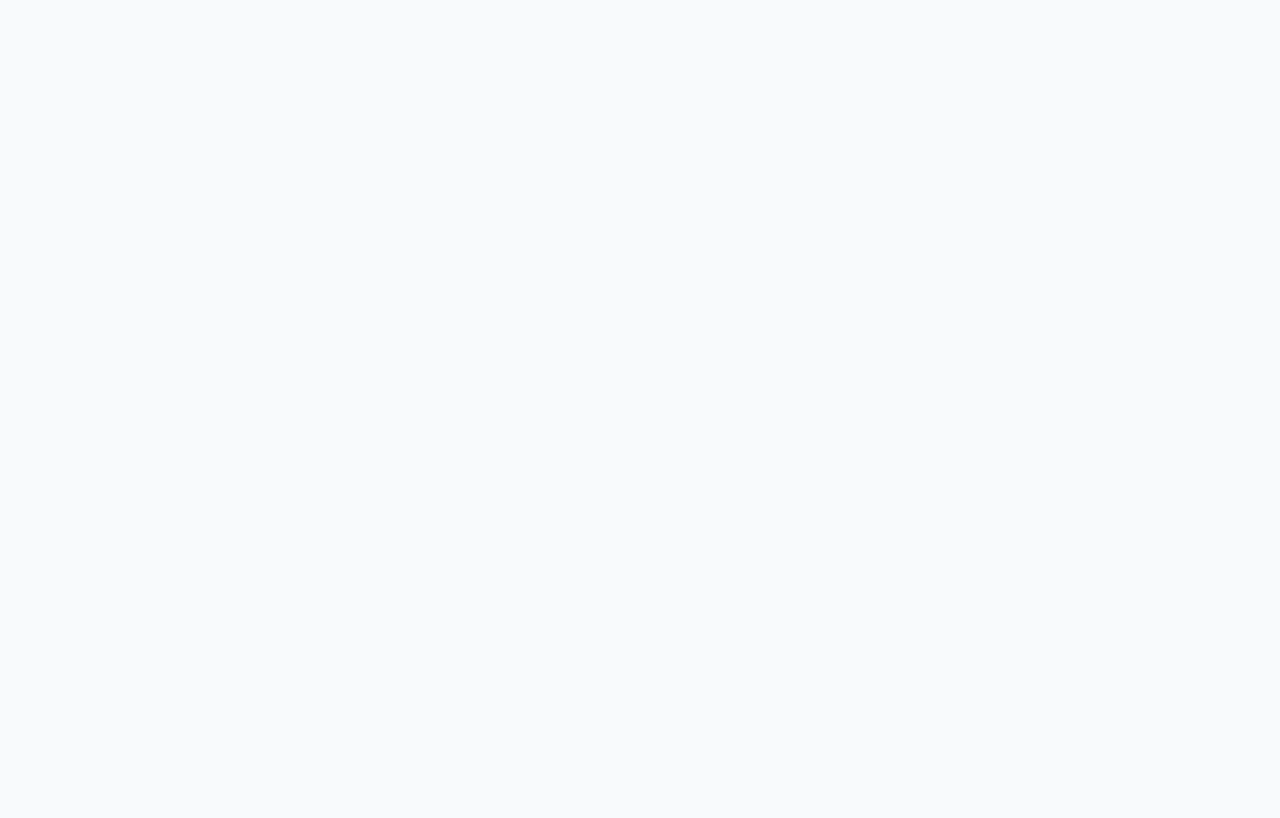
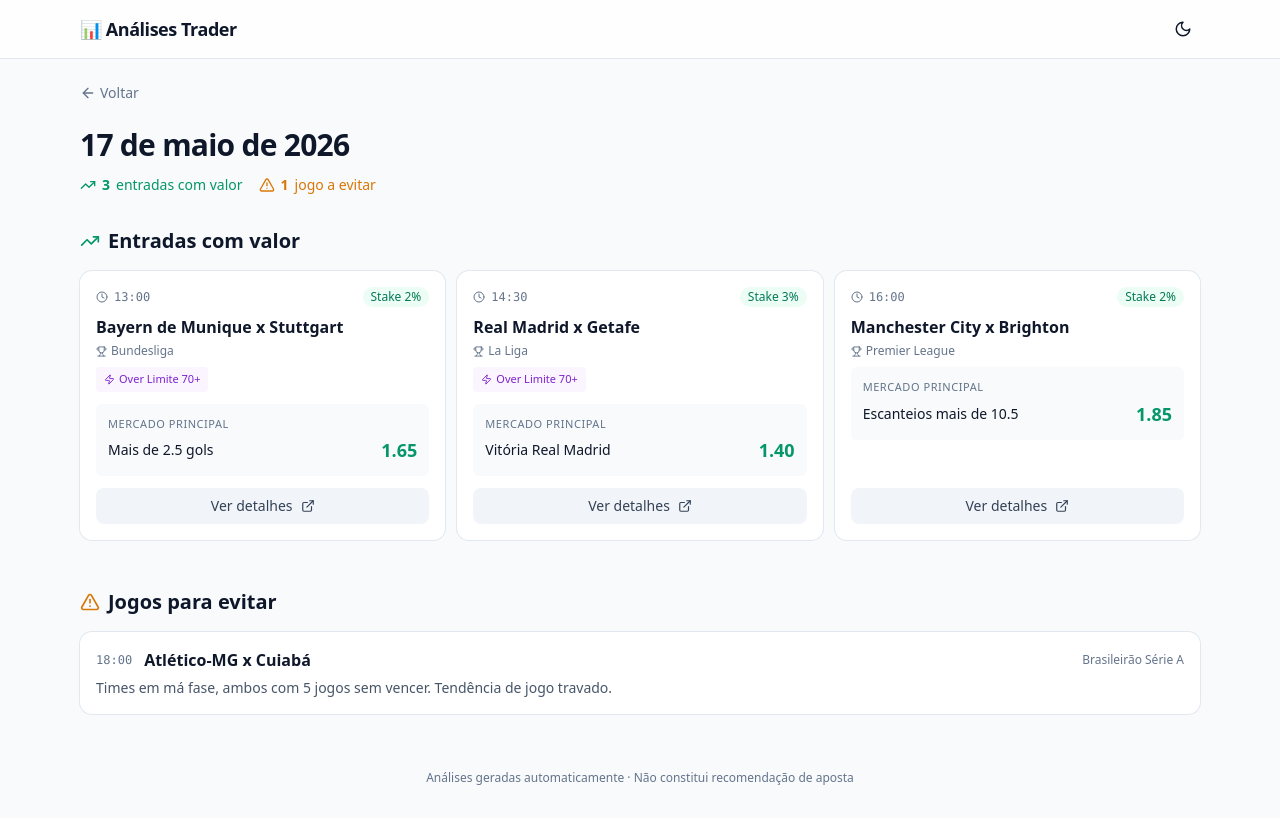
Before and after one commit to trader-viking/analisefb, a Next.js app: page /relatorio/2026-05-17/ in a window 1280 px wide. Before the commit this address had no page. Built offline with nearby package versions, Linux system fonts and the light colour scheme.

Commit message:
Adicionar método Over Limite 70+

```diff
--- a/app/relatorio/[slug]/[entrada]/page.tsx
+++ b/app/relatorio/[slug]/[entrada]/page.tsx
@@ -1,6 +1,6 @@
 import Link from 'next/link';
 import { notFound } from 'next/navigation';
-import { ArrowLeft, Clock, Trophy, TrendingUp } from 'lucide-react';
+import { ArrowLeft, Clock, Trophy, TrendingUp, Zap, AlertCircle } from 'lucide-react';
 import { getEntrada, listarRelatorios, entradaSlug } from '@/lib/relatorios';
 
 export function generateStaticParams() {
@@ -115,6 +115,94 @@
         )}
       </div>
 
+      {/* Método Over Limite 70+ — só aparece se elegível */}
+      {entrada.over_limite_70?.elegivel && (
+        <div className="card p-6 mb-6 ring-2 ring-purple-300 dark:ring-purple-800 bg-purple-50/40 dark:bg-purple-950/20">
+          <div className="flex items-center gap-2 mb-4">
+            <div className="w-8 h-8 rounded-lg bg-purple-600 dark:bg-purple-700 flex items-center justify-center">
+              <Zap size={18} className="text-white" />
+            </div>
+            <div>
+              <h2 className="font-bold text-lg leading-tight">Over Limite 70+</h2>
+              <div className="text-xs text-purple-700 dark:text-purple-300">Entrada ao vivo</div>
+            </div>
+          </div>
+
+          {entrada.over_limite_70.favorito && (
+            <div className="mb-3 text-sm">
+              <span className="text-ink-500">Favorito:</span>{' '}
+              <strong>{entrada.over_limite_70.favorito}</strong>
+            </div>
+          )}
+
+          {entrada.over_limite_70.condicao_entrada && (
+            <div className="mb-3 p-3 rounded-md bg-white dark:bg-ink-900 ring-1 ring-purple-200 dark:ring-purple-900">
+              <div className="text-[11px] uppercase tracking-wider text-purple-600 dark:text-purple-400 font-semibold mb-1 flex items-center gap-1">
+                <AlertCircle size={11} />
+                Gatilho de entrada
+              </div>
+              <div className="text-sm leading-relaxed">
+                {entrada.over_limite_70.condicao_entrada}
+              </div>
+            </div>
+          )}
+
+          <div className="grid sm:grid-cols-2 gap-3 mb-3">
+            {entrada.over_limite_70.mercado_sugerido && (
+              <div className="p-3 rounded-md bg-white dark:bg-ink-900 ring-1 ring-ink-200 dark:ring-ink-800">
+                <div className="text-[11px] uppercase tracking-wider text-ink-500 font-semibold mb-1">
+                  Mercado sugerido
+                </div>
+                <div className="text-sm font-medium">
+                  {entrada.over_limite_70.mercado_sugerido}
+                </div>
+              </div>
+            )}
+            {entrada.over_limite_70.odd_esperada && (
+              <div className="p-3 rounded-md bg-white dark:bg-ink-900 ring-1 ring-ink-200 dark:ring-ink-800">
+                <div className="text-[11px] uppercase tracking-wider text-ink-500 font-semibold mb-1">
+                  ODD esperada
+                </div>
+                <div className="text-sm font-medium tabular-nums">
+                  {entrada.over_limite_70.odd_esperada}
+                </div>
+              </div>
+            )}
+          </div>
+
+          {entrada.over_limite_70.indice_gols_final && (
+            <div className="mb-3 p-3 rounded-md bg-white dark:bg-ink-900 ring-1 ring-ink-200 dark:ring-ink-800">
+              <div className="text-[11px] uppercase tracking-wider text-ink-500 font-semibold mb-1">
+                Índice de gols no final
+              </div>
+              <div className="text-sm leading-relaxed">
+                {entrada.over_limite_70.indice_gols_final}
+              </div>
+            </div>
+          )}
+
+          {entrada.over_limite_70.observacoes && (
+            <div className="mb-3 p-3 rounded-md bg-amber-50 dark:bg-amber-950/30 ring-1 ring-amber-200 dark:ring-amber-900">
+              <div className="text-[11px] uppercase tracking-wider text-amber-700 dark:text-amber-400 font-semibold mb-1">
+                Observações
+              </div>
+              <div className="text-sm leading-relaxed">
+                {entrada.over_limite_70.observacoes}
+              </div>
+            </div>
+          )}
+
+          {entrada.over_limite_70.stake_recomendada && (
+            <div className="flex items-center gap-2 text-sm pt-2 border-t border-purple-200 dark:border-purple-900">
+              <span className="text-ink-500">Stake recomendada:</span>
+              <span className="pill bg-purple-100 text-purple-800 dark:bg-purple-950 dark:text-purple-200 text-sm px-2.5 py-1">
+                {entrada.over_limite_70.stake_recomendada}
+              </span>
+            </div>
+          )}
+        </div>
+      )}
+
       {/* Análise detalhada */}
       <div className="space-y-3">
         <CampoDetalhe
--- a/app/relatorio/[slug]/page.tsx
+++ b/app/relatorio/[slug]/page.tsx
@@ -1,6 +1,6 @@
 import Link from 'next/link';
 import { notFound } from 'next/navigation';
-import { ArrowLeft, ExternalLink, TrendingUp, AlertTriangle, Clock, Trophy } from 'lucide-react';
+import { ArrowLeft, ExternalLink, TrendingUp, AlertTriangle, Clock, Trophy, Zap } from 'lucide-react';
 import { getRelatorio, listarRelatorios, entradaSlug } from '@/lib/relatorios';
 
 export function generateStaticParams() {
@@ -65,9 +65,16 @@
                   <div className="font-semibold text-base mb-1 line-clamp-2">{entrada.jogo}</div>
 
                   {entrada.liga && (
-                    <div className="flex items-center gap-1 text-xs text-ink-500 mb-3">
+                    <div className="flex items-center gap-1 text-xs text-ink-500 mb-2">
                       <Trophy size={11} />
                       <span className="truncate">{entrada.liga}</span>
+                    </div>
+                  )}
+
+                  {entrada.over_limite_70?.elegivel && (
+                    <div className="flex items-center gap-1 text-[11px] font-medium text-purple-700 dark:text-purple-300 bg-purple-50 dark:bg-purple-950/40 rounded px-2 py-1 mb-3 w-fit">
+                      <Zap size={11} />
+                      Over Limite 70+
                     </div>
                   )}
 
--- /dev/null
+++ b/relatorios/relatorio_2026-05-17.json
@@ -0,0 +1,93 @@
+{
+  "data": "2026-05-17",
+  "gerado_em": "2026-05-17T18:30:00",
+  "total_partidas_analisadas": 3,
+  "entradas": [
+    {
+      "horario": "13:00",
+      "liga": "Bundesliga",
+      "jogo": "Bayern de Munique x Stuttgart",
+      "mercado_principal": "Mais de 2.5 gols",
+      "odd_principal": "1.65",
+      "mercado_secundario": "Ambas marcam - Sim",
+      "odd_secundaria": "1.55",
+      "desempenho_1t": "Bayern marca 1.8 no 1º tempo em casa",
+      "desempenho_2t": "Stuttgart sofre 1.4 no 2º tempo como visitante",
+      "motivacao_tecnica": "Bayern com elenco completo, jogando em casa, vem de 5 vitórias seguidas com média de 3.2 gols por jogo. Stuttgart tem defesa porosa fora de casa (12 gols sofridos em 6 jogos). Histórico recente mostra placares abertos entre os dois.",
+      "especificidades_gols": "Bayern: 65% dos gols vêm de jogada elaborada. Stuttgart marca de contra-ataque (45% dos gols).",
+      "momento_gols": "Bayern abre placar em até 25min em 70% dos jogos em casa.",
+      "jogadores_chave": "Harry Kane, Musiala (Bayern); Undav, Führich (Stuttgart)",
+      "placares_provaveis": "3x1, 2x1, 3x2",
+      "momento_entrada": "Pré-jogo ou após o 1º gol do Bayern",
+      "situacao_saida": "Cash-out se 0x0 aos 35min",
+      "stake_recomendada": "2%",
+      "over_limite_70": {
+        "elegivel": true,
+        "favorito": "Bayern de Munique",
+        "indice_gols_final": "Bayern em casa tem média de 1.1 gols após os 70min nos últimos 10 jogos. Stuttgart sofre 0.8 gols nos últimos 20min como visitante.",
+        "condicao_entrada": "Entrar se o Bayern estiver vencendo por 2 gols de diferença (ex: 2x0 ou 3x1) após os 70 minutos.",
+        "mercado_sugerido": "Mais X.5 gols (uma linha acima do placar atual)",
+        "odd_esperada": "1.65 a 2.00",
+        "stake_recomendada": "1%",
+        "observacoes": "Bayern tende a manter pressão ofensiva mesmo vencendo. Atenção se houver expulsão ou substituições defensivas."
+      }
+    },
+    {
+      "horario": "14:30",
+      "liga": "La Liga",
+      "jogo": "Real Madrid x Getafe",
+      "mercado_principal": "Vitória Real Madrid",
+      "odd_principal": "1.40",
+      "mercado_secundario": "Real Madrid -1.5 handicap",
+      "odd_secundaria": "1.95",
+      "desempenho_1t": "Real domina o 1º tempo em casa",
+      "desempenho_2t": "Getafe se desorganiza nos últimos 30min",
+      "motivacao_tecnica": "Real vem de 4 vitórias seguidas no Bernabéu por 2+ gols. Getafe joga retrancado mas perde organização nos minutos finais. Histórico: 5 vitórias do Real nos últimos 5 confrontos.",
+      "especificidades_gols": "Bellingham e Vinícius criam 75% dos lances ofensivos.",
+      "momento_gols": "Placar se abre após os 60min.",
+      "jogadores_chave": "Bellingham, Vini Jr, Mbappé (Real)",
+      "placares_provaveis": "2x0, 3x0, 3x1",
+      "momento_entrada": "Pré-jogo",
+      "situacao_saida": "Cash-out se Real não marcar até 40min",
+      "stake_recomendada": "3%",
+      "over_limite_70": {
+        "elegivel": true,
+        "favorito": "Real Madrid",
+        "indice_gols_final": "Real Madrid em casa contra times defensivos: 75% dos jogos têm gol após o minuto 75. Getafe cede em média 1 gol nos últimos 15min como visitante.",
+        "condicao_entrada": "Entrar quando o Real estiver vencendo por 2 gols (ex: 2x0) após os 70 minutos.",
+        "mercado_sugerido": "Mais 2.5 gols (se placar 2x0) ou Mais 3.5 (se 3x1)",
+        "odd_esperada": "1.70 a 2.20",
+        "stake_recomendada": "1%",
+        "observacoes": "Real costuma manter ritmo ofensivo. Atenção: Ancelotti faz substituições conservadoras quando jogo está controlado."
+      }
+    },
+    {
+      "horario": "16:00",
+      "liga": "Premier League",
+      "jogo": "Manchester City x Brighton",
+      "mercado_principal": "Escanteios mais de 10.5",
+      "odd_principal": "1.85",
+      "mercado_secundario": "Casa marca 2+ gols",
+      "odd_secundaria": "1.70",
+      "desempenho_1t": "City pressiona desde o apito inicial",
+      "desempenho_2t": "Brighton joga aberto e cede território",
+      "motivacao_tecnica": "City força volume ofensivo contra adversários que não retrancam. Brighton joga linha alta, favorecendo escanteios. Média de City em casa: 7.2 escanteios.",
+      "especificidades_gols": "City marca 60% dos gols via cruzamentos e escanteios.",
+      "momento_gols": "Picos de escanteios entre 20-35min e 70-85min.",
+      "jogadores_chave": "Haaland, Foden, De Bruyne (City)",
+      "placares_provaveis": "3x1, 2x1, 4x1",
+      "momento_entrada": "Pré-jogo",
+      "situacao_saida": "Sair se City sair atrás aos 30min",
+      "stake_recomendada": "2%",
+      "over_limite_70": null
+    }
+  ],
+  "evitar": [
+    {
+      "horario": "18:00",
+      "liga": "Brasileirão Série A",
+      "jogo": "Atlético-MG x Cuiabá",
+      "motivo": "Times em má fase, ambos com 5 jogos sem vencer. Tendência de jogo travado."
+    }
+  ]
+}
```
Also changed, not shown: lib/relatorios.ts (+12 -0 lines).
